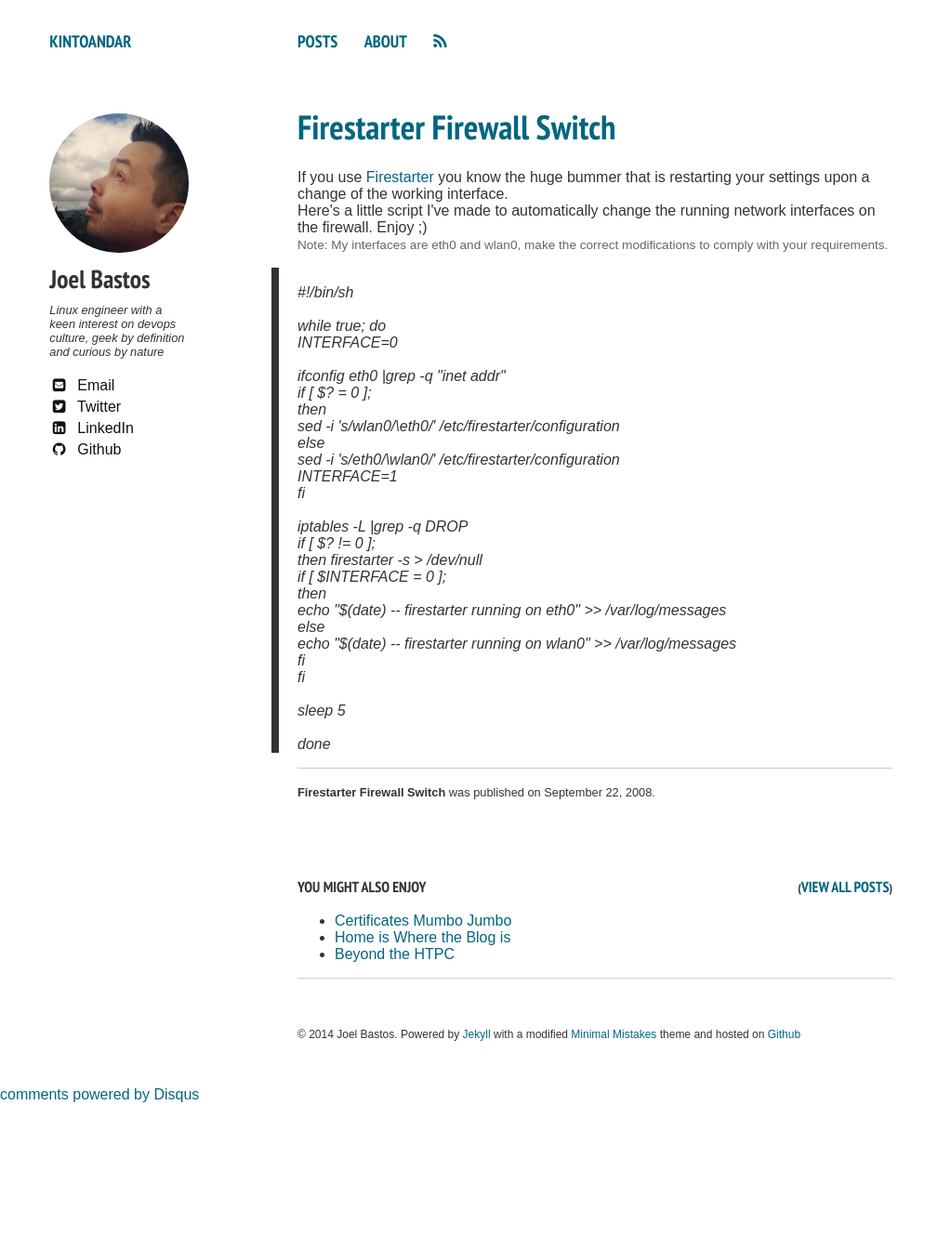
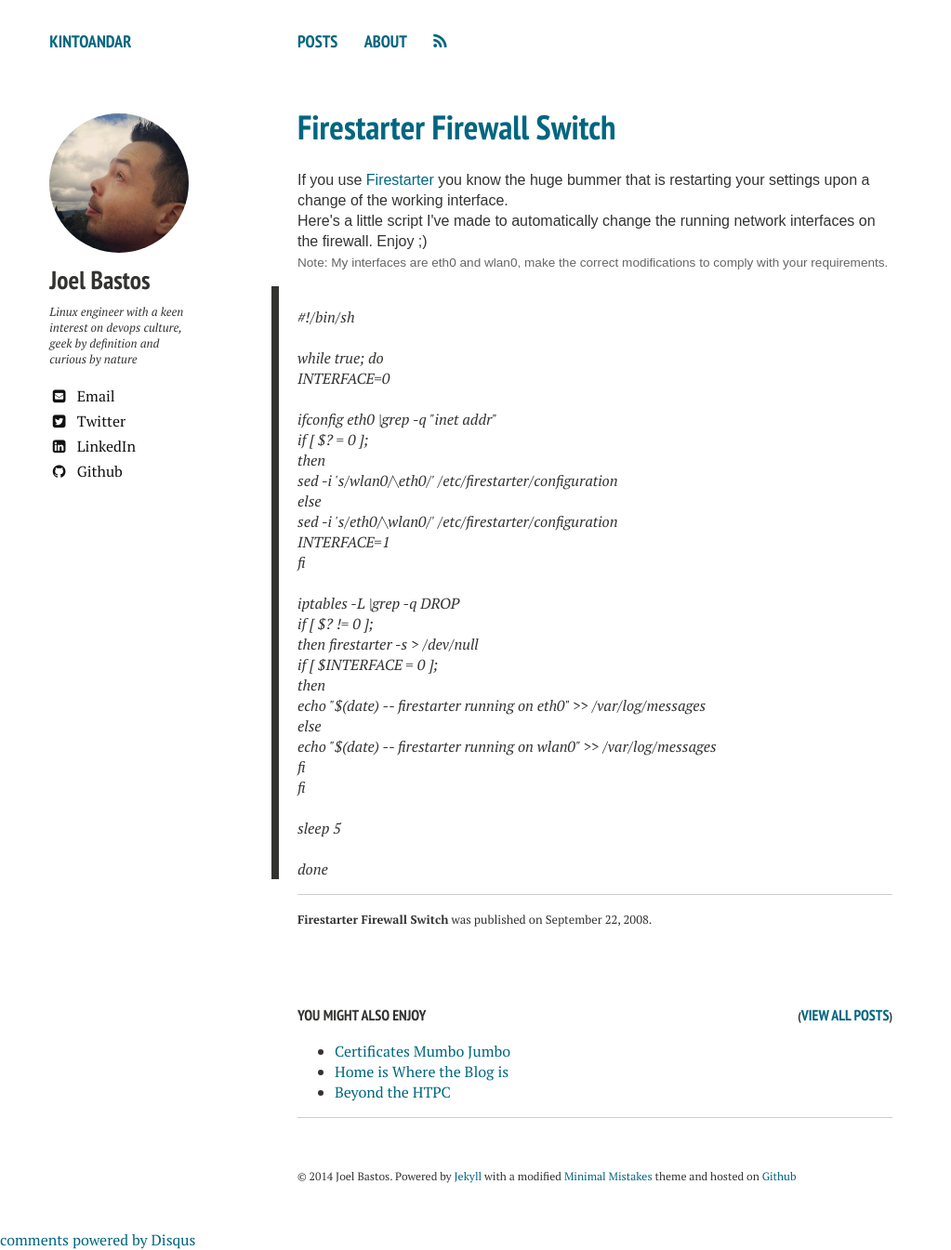
Before and after one commit to kintoandar/kintoandar.github.io, a Jekyll site: the page built from _posts/2008-09-22-firestarter-firewall-switch.html, in a window 1280 px wide. Shown: the whole page at 93% size, without its empty margins (0-1023 px from the left). Built offline with Jekyll 4.4.1, drawn with Linux system fonts in a browser that asks for light colours; nearby versions of some CDN libraries; comment, search, counter and statistics services are not loaded; before the commit the page ends 1187 px from its top, so only the background shows below that.

Commit message:
revert to standard template font

```diff
--- a/_config.yml
+++ b/_config.yml
@@ -4,6 +4,7 @@ title:            kintoandar
 locale:           en_US
 url:              http://blog.kintoandar.com
 #url:              http://localhost:4000
+#url:              http://192.168.1.2:4000
 
 # Jekyll configuration
 permalink: /:year/:month/:title.html
--- a/_sass/variables.scss
+++ b/_sass/variables.scss
@@ -2,8 +2,8 @@
 $doc-font-size: 14;
 $doc-line-height: 26;
 $paragraph-indent: true !default;
-//$base-font: 'PT Serif', serif;
-$base-font: 'PT Sans', sans-serif;
+$base-font: 'PT Serif', serif;
+//$base-font: 'PT Sans', sans-serif;
 $heading-font: 'PT Sans Narrow', sans-serif;
 $code-font: Monaco, "Courier New", "DejaVu Sans Mono", "Bitstream Vera Sans Mono", monospace;
 $alt-font: $base-font;
```
